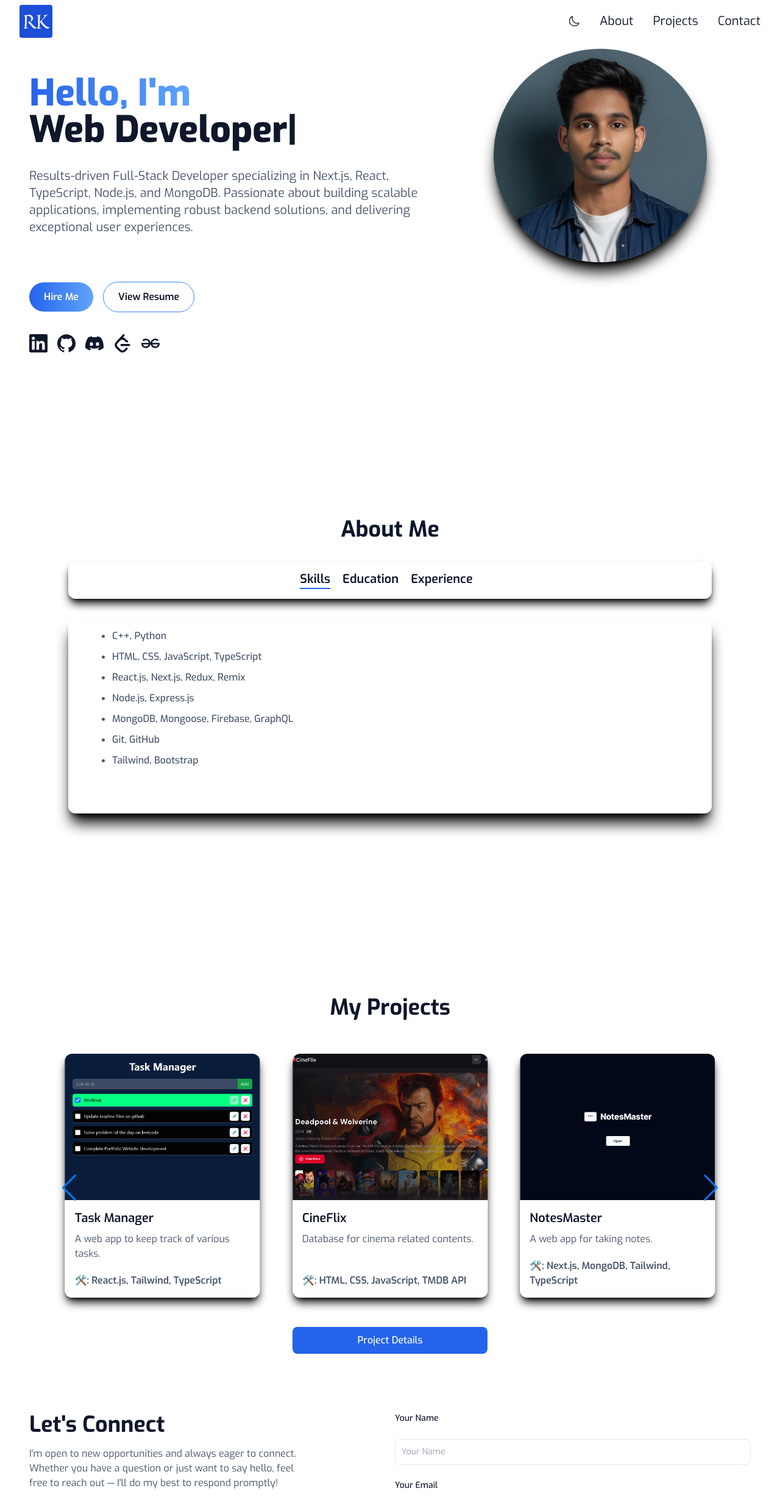
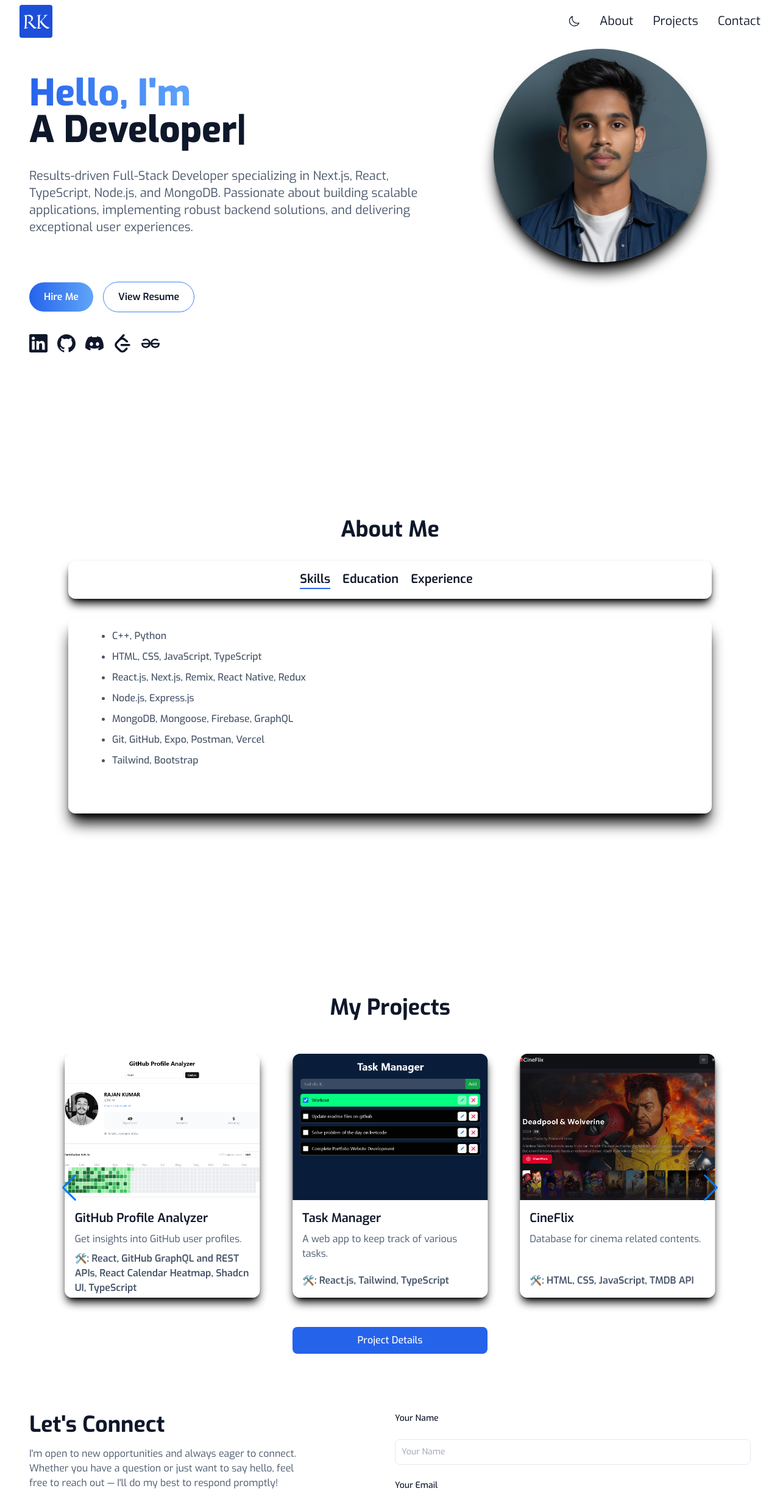
Before and after one commit to RK-41/portfolio3, a Next.js app: page / in a window 1280 px wide. Shown: the top 2468 px of the page at 61% size. Built offline with nearby package versions, Linux system fonts and the light colour scheme.

Commit message:
Update Resume, Add New Project

```diff
--- a/app/assets/index.js
+++ b/app/assets/index.js
@@ -1,3 +1,5 @@
+import Link from "next/link";
+
 // NavLink Data
 export const navLinkData = [
   { title: 'About', path: '/#about' },
@@ -10,10 +12,10 @@ export const navLinkData = [
 const skillsList = [
   'C++, Python',
   'HTML, CSS, JavaScript, TypeScript',
-	'React.js, Next.js, Redux, Remix',
+  'React.js, Next.js, Remix, React Native, Redux',
   'Node.js, Express.js',
   'MongoDB, Mongoose, Firebase, GraphQL',
-	'Git, GitHub',
+  'Git, GitHub, Expo, Postman, Vercel',
   'Tailwind, Bootstrap',
 ];
 
@@ -39,14 +41,18 @@ const educationData = [
 // Experience Data
 const experienceData = [
   {
-		title: 'NextJS Developer Intern (Sep 2024 - Present)',
+    title: 'Frontend Developer Intern (Apr 2025 - Present)',
+    company: 'RSVR Technologies',
+    location: 'Remote',
+    link: 'https://www.rsvrtech.com',
+    description: ''
+  },
+  {
+    title: 'NextJS Developer Intern (Sep 2024 - Apr 2025)',
     company: 'Debales AI',
     location: 'Remote',
-	},
-	{
-		title: 'Web Developer Intern (May 2024 - June 2024)',
-		company: 'VeriTech IT Software Services',
-		location: 'Remote',
+    link: 'https://debales.ai',
+    description: ''
   },
 ];
 
@@ -95,7 +101,7 @@ export const tabData = {
               {exp.title}
             </dt>
             <div className='mt-1 space-y-1 pl-4 text-sm text-secondary transition-colors duration-200 group-hover:text-primary'>
-							<dd>→ {exp.company}</dd>
+              <dd>→ <Link href={exp.link} target="_blank">{exp.company}</Link></dd>
               <dd>→ {exp.location}</dd>
             </div>
           </div>
@@ -134,6 +140,26 @@ export const projectData = [
     techStack: 'MERN, Socket.IO, Cloudinary, JWT, Framer Motion, Tailwind',
     link: 'https://evento-olive.vercel.app/',
     github: 'https://github.com/RK-41/evento',
+  },
+  {
+    id: 7,
+    title: 'GitHub Profile Analyzer',
+    description: 'Get insights into GitHub user profiles.',
+    features: [
+      '🔍 Instant GitHub user profile search',
+      '📊 Interactive contribution heatmap with year selection',
+      '📚 Repository listing with stars and fork counts',
+      '🎨 Modern UI with smooth interactions',
+      '📱 Fully responsive design',
+    ],
+    image: '/images/projects/githubProfiler1.png',
+    images: [
+      '/images/projects/githubProfiler1.png',
+      '/images/projects/githubProfiler2.png',
+    ],
+    techStack: 'React, GitHub GraphQL and REST APIs, React Calendar Heatmap, Shadcn UI, TypeScript',
+    link: 'https://github-profiler-psi.vercel.app/',
+    github: 'https://github.com/RK-41/github-profiler',
   },
   {
     id: 5,
--- a/app/components/HeroSection.jsx
+++ b/app/components/HeroSection.jsx
@@ -15,7 +15,7 @@ const HeroSection = () => {
             </span>
             <br />
             <TypeAnimation
-              sequence={['Rajan Kumar', 2000, 'Web Developer', 2000]}
+              sequence={['Rajan Kumar', 2000, 'A Developer', 2000]}
               wrapper='span'
               speed={10}
               style={{
@@ -55,7 +55,7 @@ const HeroSection = () => {
           </button>
           <button className='px-6 py-3 w-full sm:w-fit rounded-full bg-transparent text-text-primary hover:text-white hover:bg-gradient-to-r hover:from-blue-600 hover:to-blue-400 border border-blue-500 mt-3 md:mt-0 transition-[background] duration-300'>
             <Link
-              href='https://drive.google.com/file/d/1r2cp7W_69szkeNYWn0v6Hc4q0uzVK_Av/view?usp=sharing'
+              href='https://drive.google.com/file/d/1IXxfyzrm3QR5Zkn0wYeJ8MOCArQSYoP0/view?usp=sharing'
               target='_blank'
             >
               View Resume
```
Also changed, not shown: public/images/projects/githubProfiler1.png (added), public/images/projects/githubProfiler2.png (added). Lines whose indentation alone changed are shown as unchanged.
